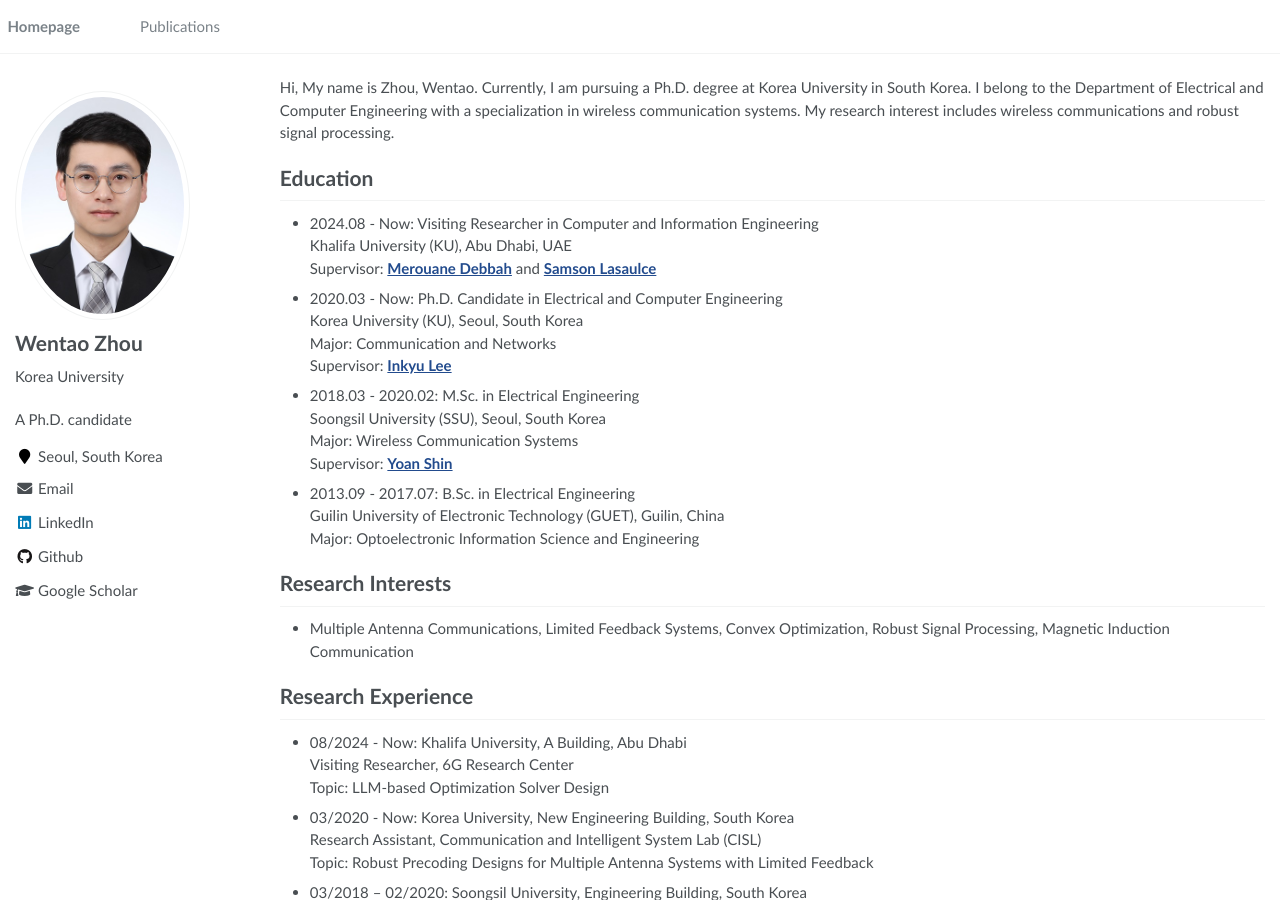
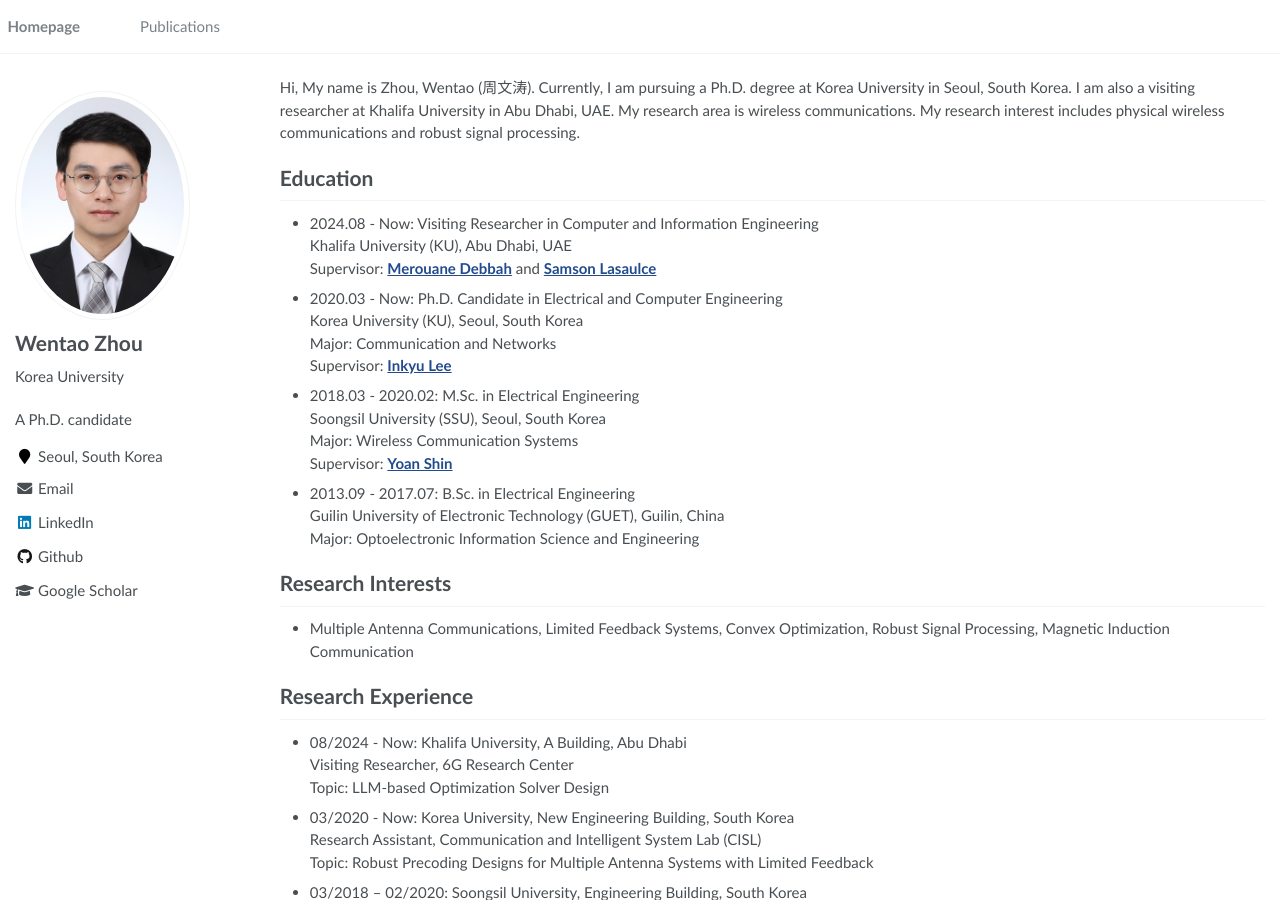
Before and after one commit to zhouwt612/zhouwt612.github.io, a Jekyll site: the page built from _pages/about.md, in a window 1280 px wide and 900 px high. Built offline with Jekyll 4.4.1, drawn with Linux system fonts in a browser that asks for light colours.

Commit message:
Update about.md

```diff
--- a/_pages/about.md
+++ b/_pages/about.md
@@ -17,7 +17,7 @@ redirect_from:
 
 <span class='anchor' id='about-me'></span>
 
-Hi, My name is Zhou, Wentao. Currently, I am pursuing a Ph.D. degree at Korea University in South Korea. I belong to the Department of Electrical and Computer Engineering with a specialization in wireless communication systems. My research interest includes wireless communications and robust signal processing.
+Hi, My name is Zhou, Wentao (周文涛). Currently, I am pursuing a Ph.D. degree at Korea University in Seoul, South Korea. I am also a visiting researcher at Khalifa University in Abu Dhabi, UAE. My research area is wireless communications. My research interest includes physical wireless communications and robust signal processing.
 
 
 # Education
```
